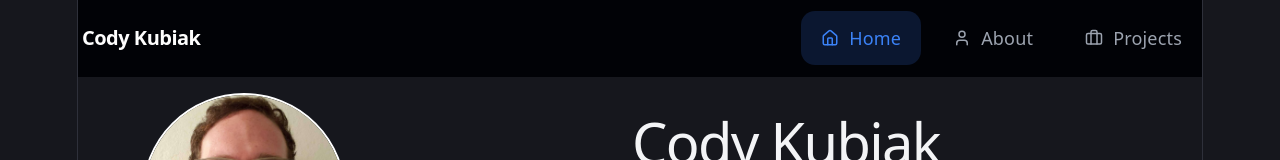
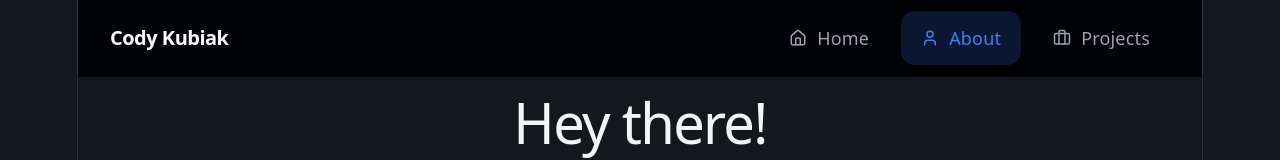
Before and after one commit to Ckubiak198/Portfolio, a React (Vite) app: page /Portfolio/about in a window 1280 px wide. Shown: the top 160 px of the page. Built offline with nearby package versions, Linux system fonts and the light colour scheme.

Commit message:
switched from HashRouter to BrowserRouter

```diff
--- a/src/App.jsx
+++ b/src/App.jsx
@@ -1,5 +1,5 @@
 import React from 'react';
-import { HashRouter as Router, Routes, Route, Navigate } from 'react-router-dom';
+import { BrowserRouter as Router, Routes, Route, Navigate } from 'react-router-dom';
 import Home from './components/pages/Home';
 import About from './components/pages/About';
 import Projects from './components/pages/Projects';
@@ -7,7 +7,7 @@
 
 function App() {
   return (
-    <Router>
+    <Router basename='/Portfolio/'>
       <div className="app">
         <div className="app-main">
           <Routes>
--- a/src/components/pages/Home.jsx
+++ b/src/components/pages/Home.jsx
@@ -27,7 +27,6 @@
               Recent Computer Science graduate from the University at Buffalo.
                Open to work.
             </p>
-        {/* put img of lang and tools here */}
             <div className={"langs"}>
               <FontAwesomeIcon icon={faReact} className = "react" />
               <FontAwesomeIcon icon={faHtml5} className = "html" />
--- a/src/components/pieces/navbar.css
+++ b/src/components/pieces/navbar.css
@@ -7,6 +7,10 @@
   display: flex;
   align-items: center;
   justify-content: center;
+
+  position: sticky;
+  top: 0;
+  z-index: 100;
 }
 
 .navbar-container {
@@ -16,16 +20,18 @@
   display: flex;
   align-items: center;
   justify-content: space-between;
-  margin-left: 4px;
+
+  padding: 0 32px;        /* instead of margin-left/right */
+  box-sizing: border-box; /* so padding doesn't add to width */
+
 }
 
-.navbar-logo {
+.navbar-logo, .navbar-logo:visited, .navbar-logo:active {
   font-size: 20px;
   font-weight: 600;
   color: #fdfdfd;
   letter-spacing: -0.5px;
   cursor: pointer;
-
   @media (max-width: 768px) {
     display: none;
   }
@@ -52,6 +58,7 @@
   text-decoration: none;
 
   transition: all 0.2s ease;
+
   @media (max-width: 768px) {
     padding: 12px 16px;
     border-radius: 10px;
--- a/src/components/pieces/navbar.jsx
+++ b/src/components/pieces/navbar.jsx
@@ -14,7 +14,9 @@
     <header className="navbar">
       <div className="navbar-container">
         <h1 className="navbar-logo">
-          Cody Kubiak
+          <NavLink to="/" style={{ textDecoration: 'none', color: 'inherit' }}>
+            Cody Kubiak
+          </NavLink>
         </h1>
 
         <nav className="navbar-links">
```
